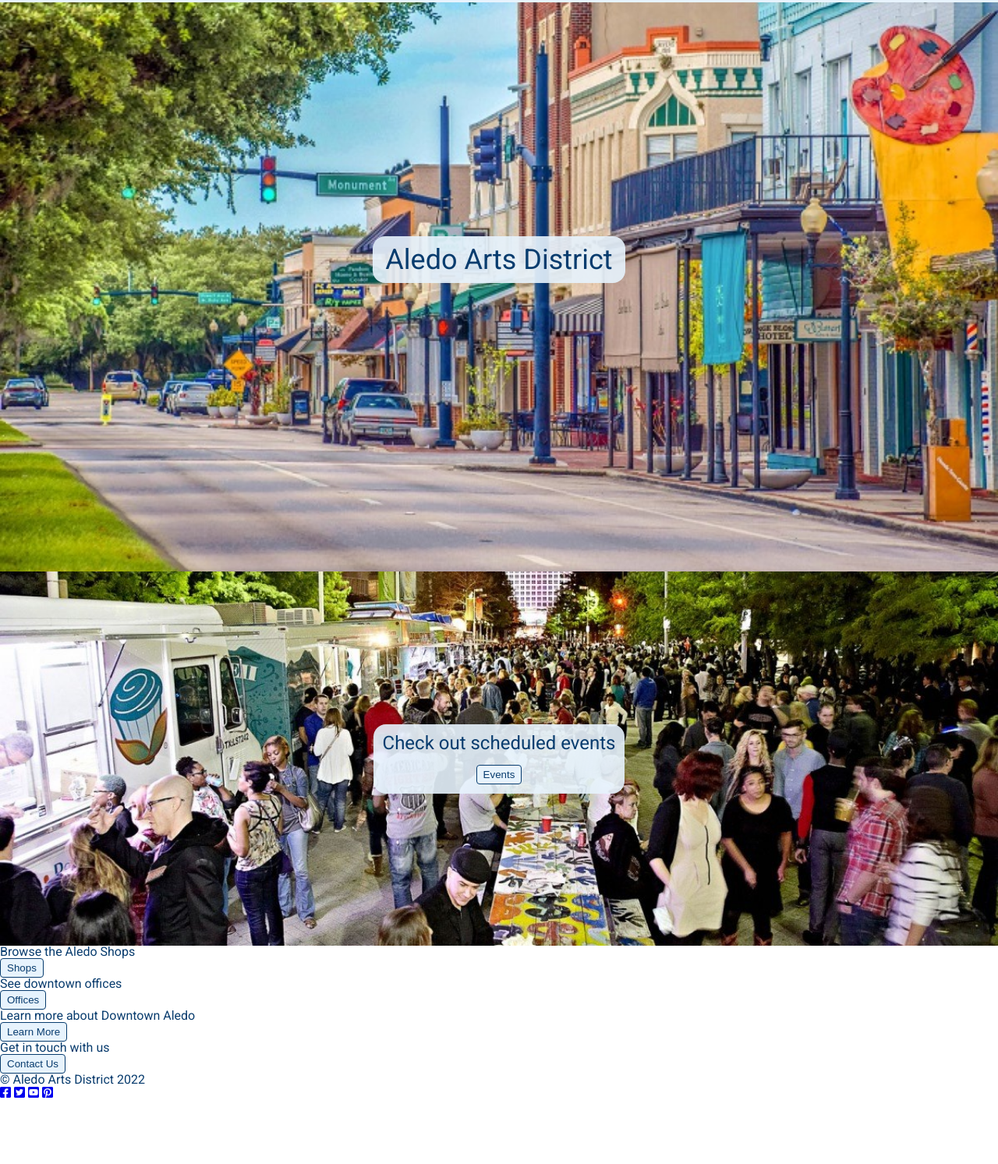
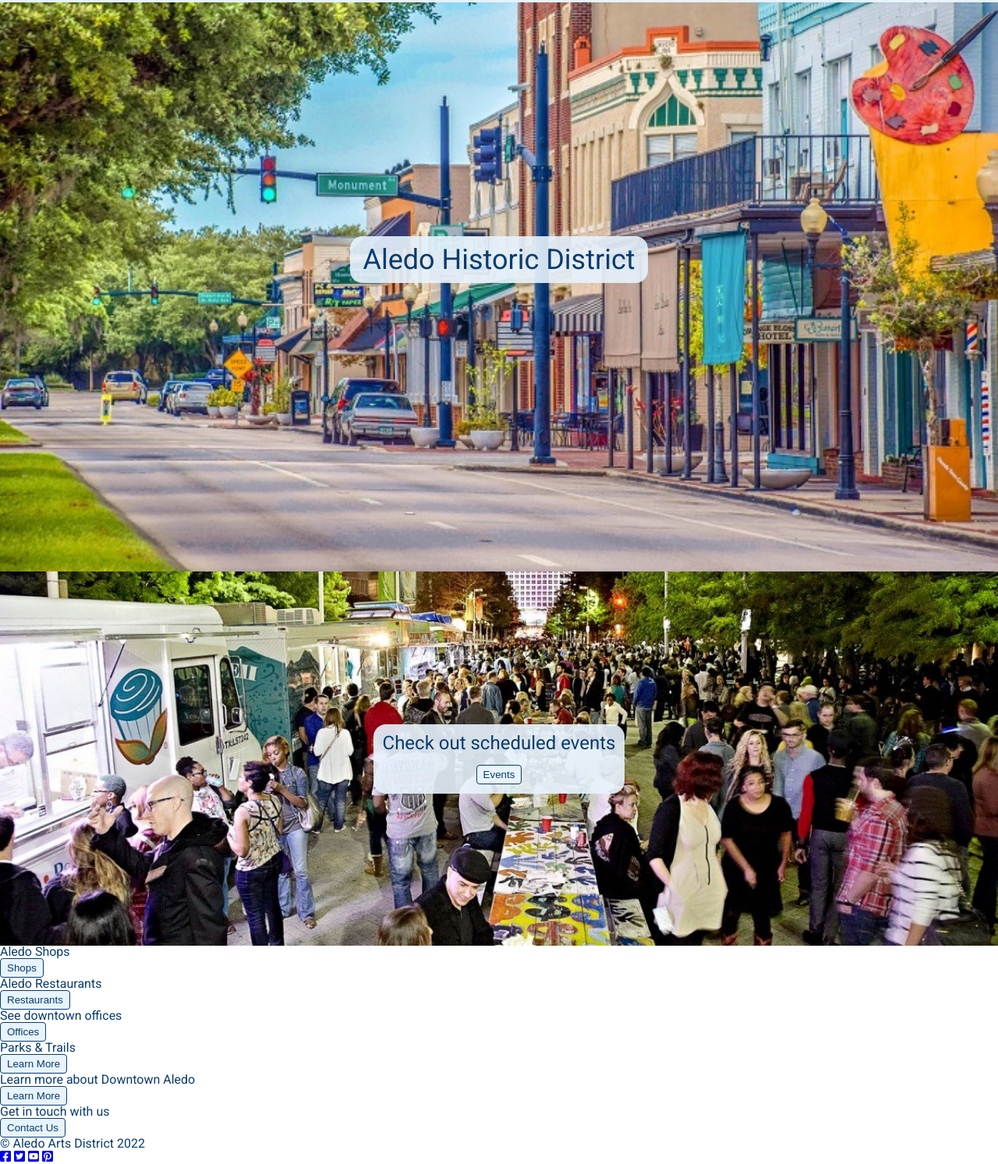
Before and after one commit to asbillt/aledo-arts-disctrict, a plain HTML site: page index.html in a window 1280 px wide. Shown: the part 67-1560 px from the top of the page at 78% size. Before the commit the page ends 1478 px from the top, so only its background shows below. Drawn offline with nearby package versions, Linux system fonts and the light colour scheme.

Commit message:
Updates title. Adds more sections.

```diff
--- a/index.html
+++ b/index.html
@@ -43,7 +43,7 @@
     />
     <link rel="stylesheet" href="reset.css" />
     <link rel="stylesheet" href="style.css" />
-    <title>Aledo Arts District | Aledo, TX</title>
+    <title>Aledo Historic District | Aledo, TX</title>
   </head>
   <body>
     <header>
@@ -65,22 +65,32 @@
       </nav>
     </header>
     <main>
-      <section class="banner">
-        <h2>Aledo Arts District</h2>
+      <section class="banner hero-image">
+        <h2>Aledo Historic District</h2>
       </section>
-      <section class="events">
+      <section class="events hero-image">
         <div class="events-container">
           <h2>Check out scheduled events</h2>
           <button>Events</button>
         </div>
       </section>
-      <section class="shops">
-        <h2>Browse the Aledo Shops</h2>
-        <button>Shops</button>
+      <section class="shops hero-image">
+        <div class="shops-container">
+          <h2>Aledo Shops</h2>
+          <button>Shops</button>
+        </div>
+      </section>
+      <section class="eats">
+        <h2>Aledo Restaurants</h2>
+        <button>Restaurants</button>
       </section>
       <section class="offices">
         <h2>See downtown offices</h2>
         <button>Offices</button>
+      </section>
+      <section class="parks-trails">
+        <h2>Parks & Trails</h2>
+        <button>Learn More</button>
       </section>
       <section class="about">
         <h2>Learn more about Downtown Aledo</h2>
```
